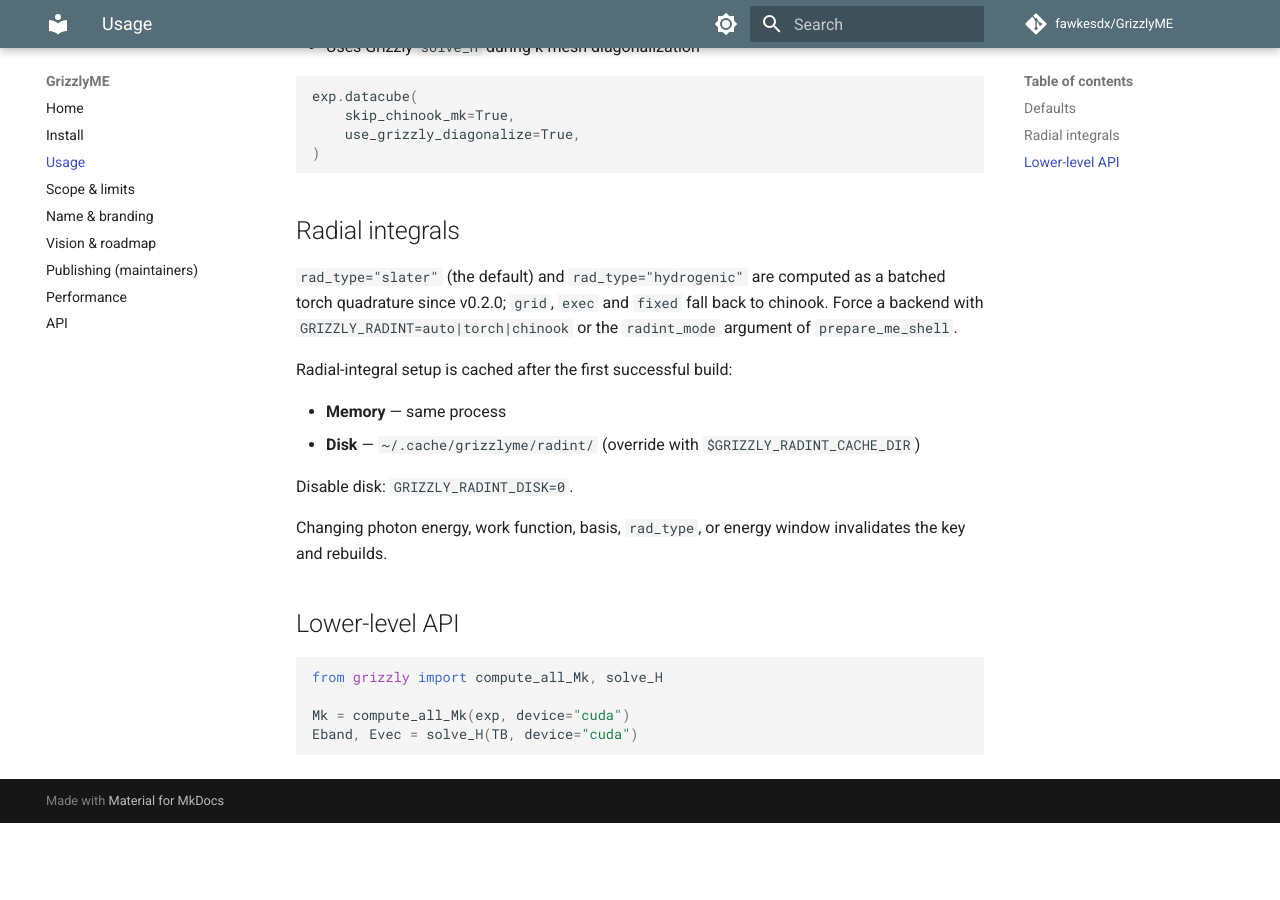
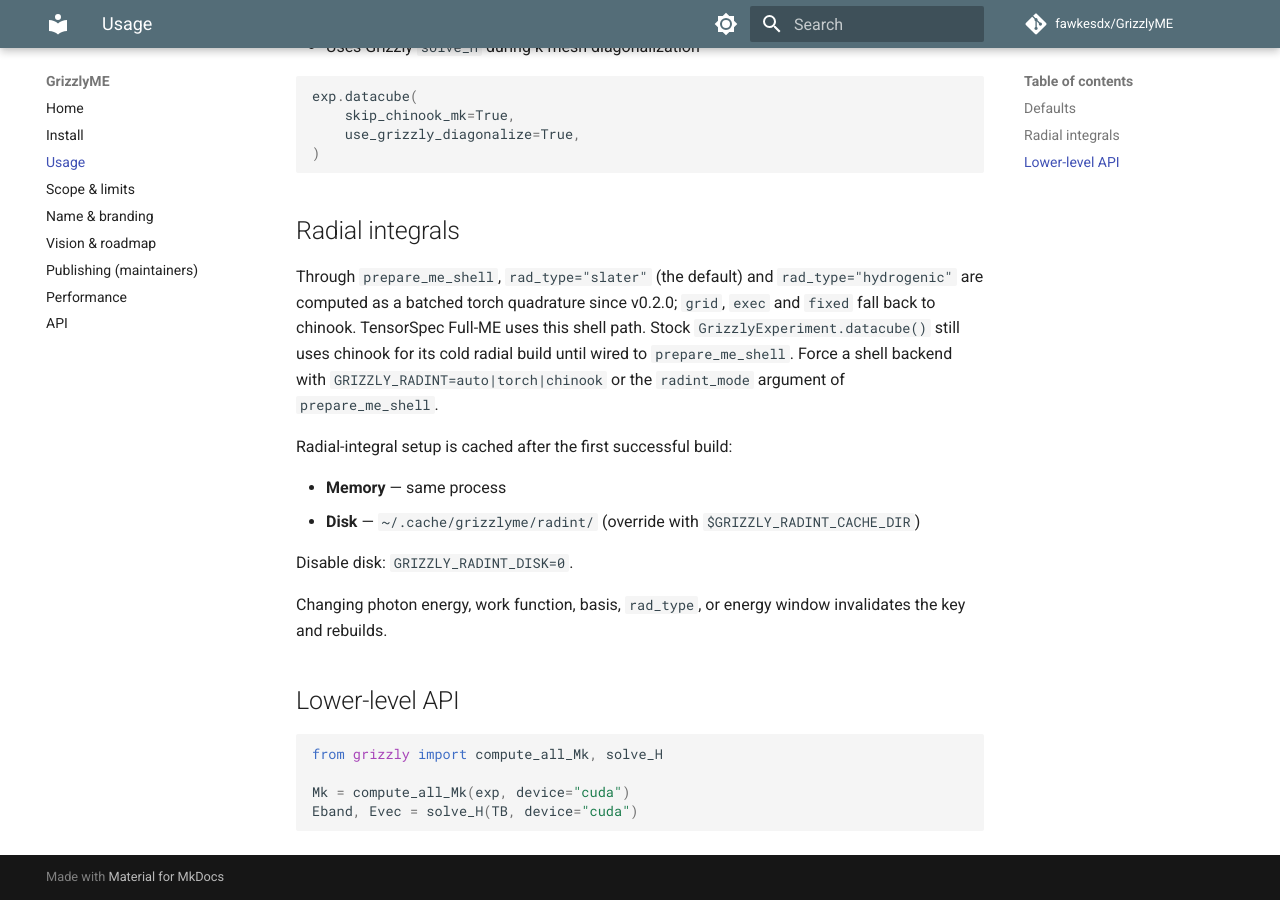
Before and after one commit to fawkesdx/GrizzlyME, an MkDocs documentation site: the page built from website/usage.md, in a window 1280 px wide and 900 px high, scrolled down 627 px. Built offline with MkDocs 1.6.1 and Material for MkDocs 9.7.7, drawn with Linux system fonts in a browser that asks for light colours; comment, search, counter and statistics services are not loaded; before the commit the page ends 1450 px from its top, so only the background shows below that.

```diff
--- a/website/usage.md
+++ b/website/usage.md
@@ -32,7 +32,13 @@ exp.datacube(
 
 ## Radial integrals
 
-`rad_type="slater"` (the default) and `rad_type="hydrogenic"` are computed as a batched torch quadrature since v0.2.0; `grid`, `exec` and `fixed` fall back to chinook. Force a backend with `GRIZZLY_RADINT=auto|torch|chinook` or the `radint_mode` argument of `prepare_me_shell`.
+Through `prepare_me_shell`, `rad_type="slater"` (the default) and
+`rad_type="hydrogenic"` are computed as a batched torch quadrature since v0.2.0;
+`grid`, `exec` and `fixed` fall back to chinook. TensorSpec Full-ME uses this shell
+path. Stock `GrizzlyExperiment.datacube()` still uses chinook for its cold radial
+build until wired to `prepare_me_shell`. Force a shell backend with
+`GRIZZLY_RADINT=auto|torch|chinook` or the `radint_mode` argument of
+`prepare_me_shell`.
 
 Radial-integral setup is cached after the first successful build:
 
```
Also changed, not shown: README.md (+12 -2 lines), website/index.md (+2 -1 lines), website/performance.md (+6 -1 lines), website/roadmap.md (+3 -2 lines), 2 other files.
